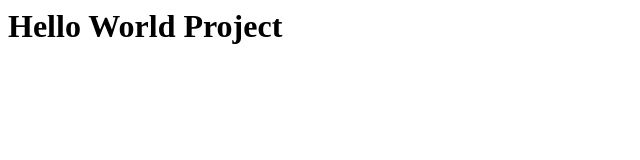
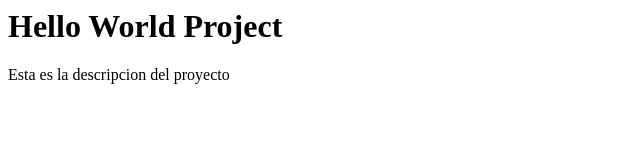
Before and after one commit to freddymoscoso/helloworld, a plain HTML site: page index.html in a window 1280 px wide. Shown: the whole page, without its empty margins (0-640 px from the left). Drawn offline with Linux system fonts and the light colour scheme.

Commit message:
#1 - Agregada la descripcion del proyecto

```diff
--- a/index.html
+++ b/index.html
@@ -4,5 +4,6 @@
 </head>
 <body>
 	<h1>Hello World Project</h1>
+	<p>Esta es la descripcion del proyecto</p>
 </body>
 </html>
```
